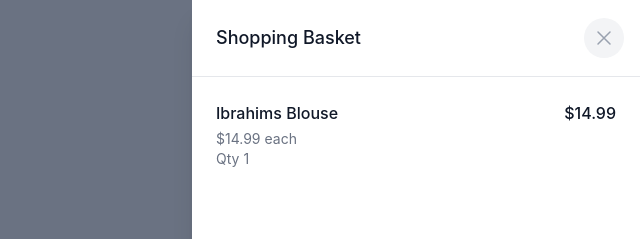
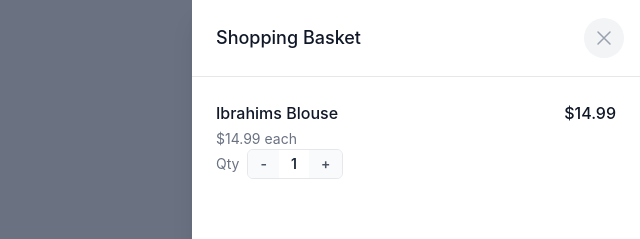
Before and after one commit to ibrahimdeliversbn/market, a Next.js app: page / in a window 1280 px wide. Both pictures are taken after a click on the button "Add to Basket". Shown: the top 239 px of the page, without its empty margins (640-1280 px from the left). Built offline with nearby package versions, Linux system fonts and the light colour scheme.

Commit message:
basket qty

```diff
--- a/components/BasketDrawer.js
+++ b/components/BasketDrawer.js
@@ -70,8 +70,26 @@ export default function BasketDrawer() {
                               <p className="mt-1 text-sm text-gray-500">${item.price.toFixed(2)} each</p>
                             </div>
                             <div className="flex flex-1 items-end justify-between text-sm">
-                              <p className="text-gray-500">Qty {item.quantity}</p>
-                              {/* Keep controls simple for now as requested for Task 1 */}
+                              <div className="flex items-center gap-2">
+                                <span className="text-gray-500">Qty</span>
+                                <div className="flex items-center border border-gray-200 rounded-md overflow-hidden bg-white">
+                                  <button
+                                    onClick={() => updateQuantity(item.id, -1)}
+                                    className="px-3 py-1 font-semibold text-gray-600 hover:bg-gray-100 hover:text-gray-800 transition duration-150 bg-gray-50"
+                                    type="button"
+                                  >
+                                    -
+                                  </button>
+                                  <span className="px-3 text-gray-800 font-semibold">{item.quantity}</span>
+                                  <button
+                                    onClick={() => updateQuantity(item.id, 1)}
+                                    className="px-3 py-1 font-semibold text-gray-600 hover:bg-gray-100 hover:text-gray-800 transition duration-150 bg-gray-50"
+                                    type="button"
+                                  >
+                                    +
+                                  </button>
+                                </div>
+                              </div>
                             </div>
                           </div>
                         </li>
```
